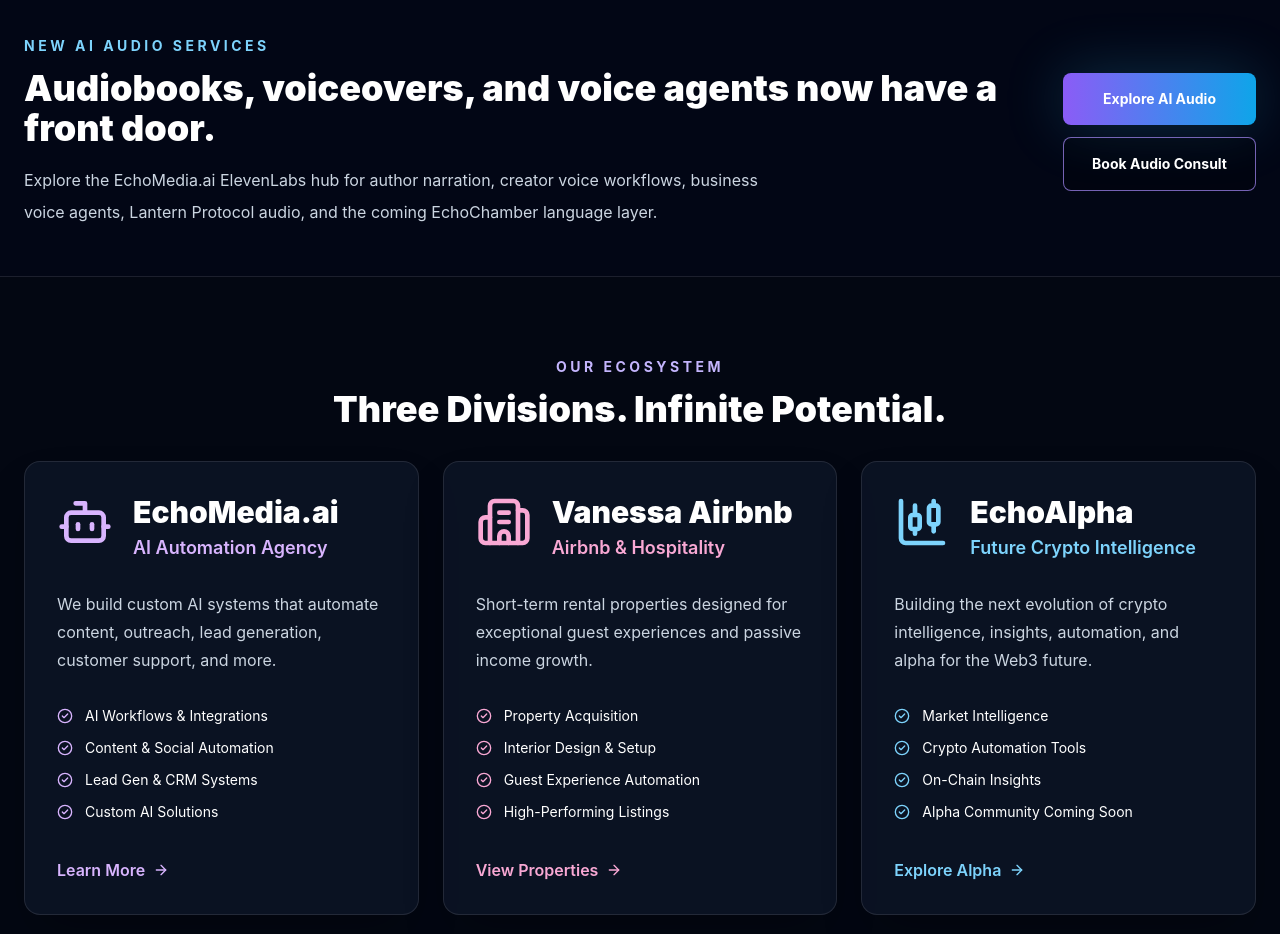
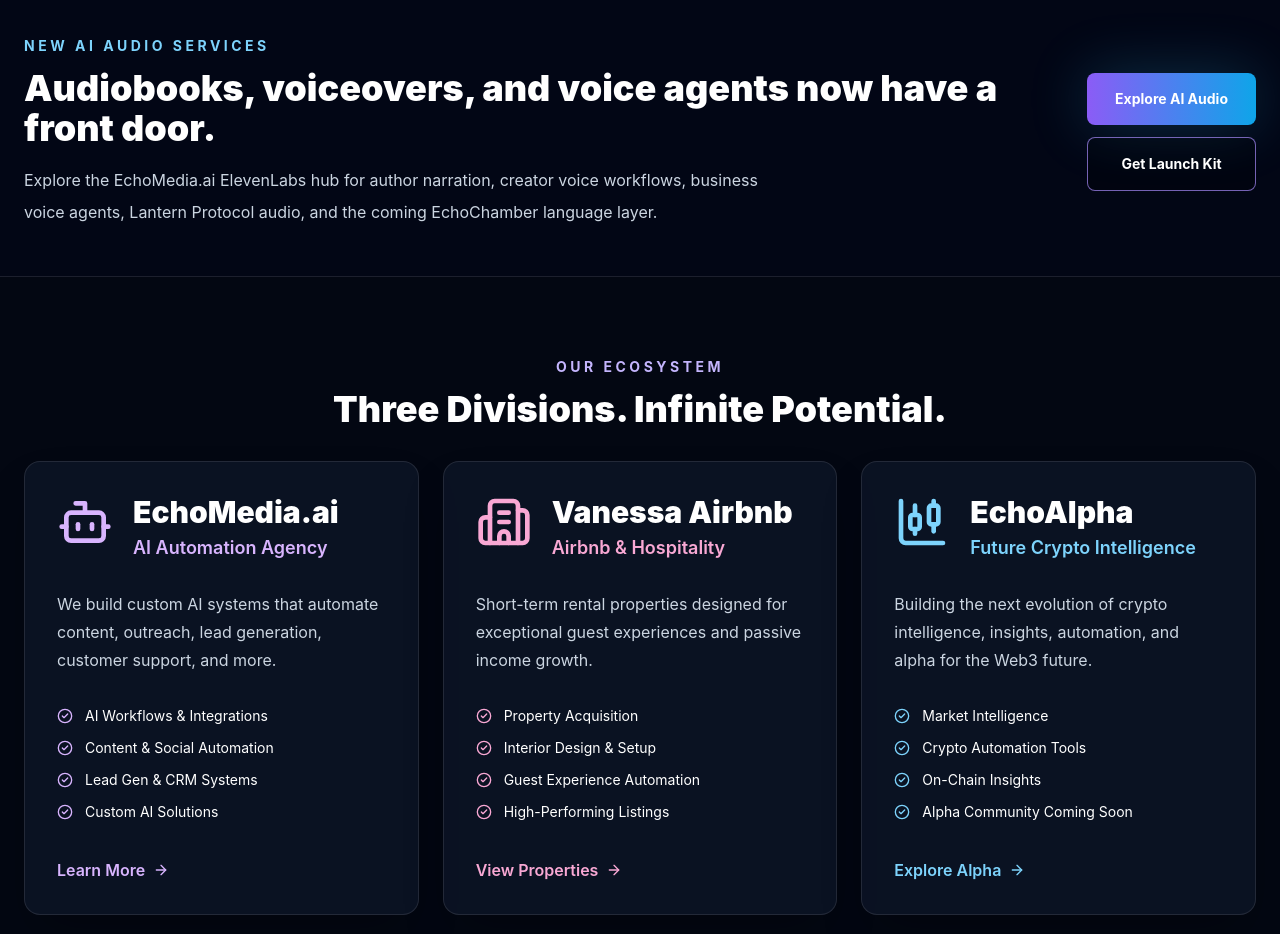
Before and after one commit to lajp2711/echomedia-website, a React (Vite) app: page / in a window 1280 px wide. Shown: the part 800-1734 px from the top of the page. Built offline with nearby package versions, Linux system fonts and the light colour scheme.

Commit message:
feat(site): route AI Audio Launch Kit page

```diff
--- a/src/App.jsx
+++ b/src/App.jsx
@@ -18,6 +18,7 @@
 import infinityHero from "./assets/infinity-hero.svg";
 import vanessaCooProfile from "./assets/vanessa-coo-profile.svg";
 import ElevenLabsAudioPage from "./pages/ElevenLabsAudioPage.jsx";
+import AiAudioLaunchKitPage from "./pages/AiAudioLaunchKitPage.jsx";
 
 const divisions = [
   {
@@ -88,6 +89,10 @@
     return <ElevenLabsAudioPage />;
   }
 
+  if (window.location.pathname === "/ai-audio-launch-kit") {
+    return <AiAudioLaunchKitPage />;
+  }
+
   return (
     <main className="min-h-screen bg-[#030712] text-white">
       <header className="sticky top-0 z-50 border-b border-white/10 bg-black/55 backdrop-blur-xl">
@@ -155,7 +160,7 @@
           </div>
           <div className="flex flex-col gap-3 sm:flex-row md:flex-col">
             <Button href="/elevenlabs-ai-audio">Explore AI Audio</Button>
-            <Button href="mailto:hello@echomedia.ai?subject=AI%20Audio%20Workflow%20Consult" variant="outline">Book Audio Consult</Button>
+            <Button href="/ai-audio-launch-kit" variant="outline">Get Launch Kit</Button>
           </div>
         </div>
       </section>
```
